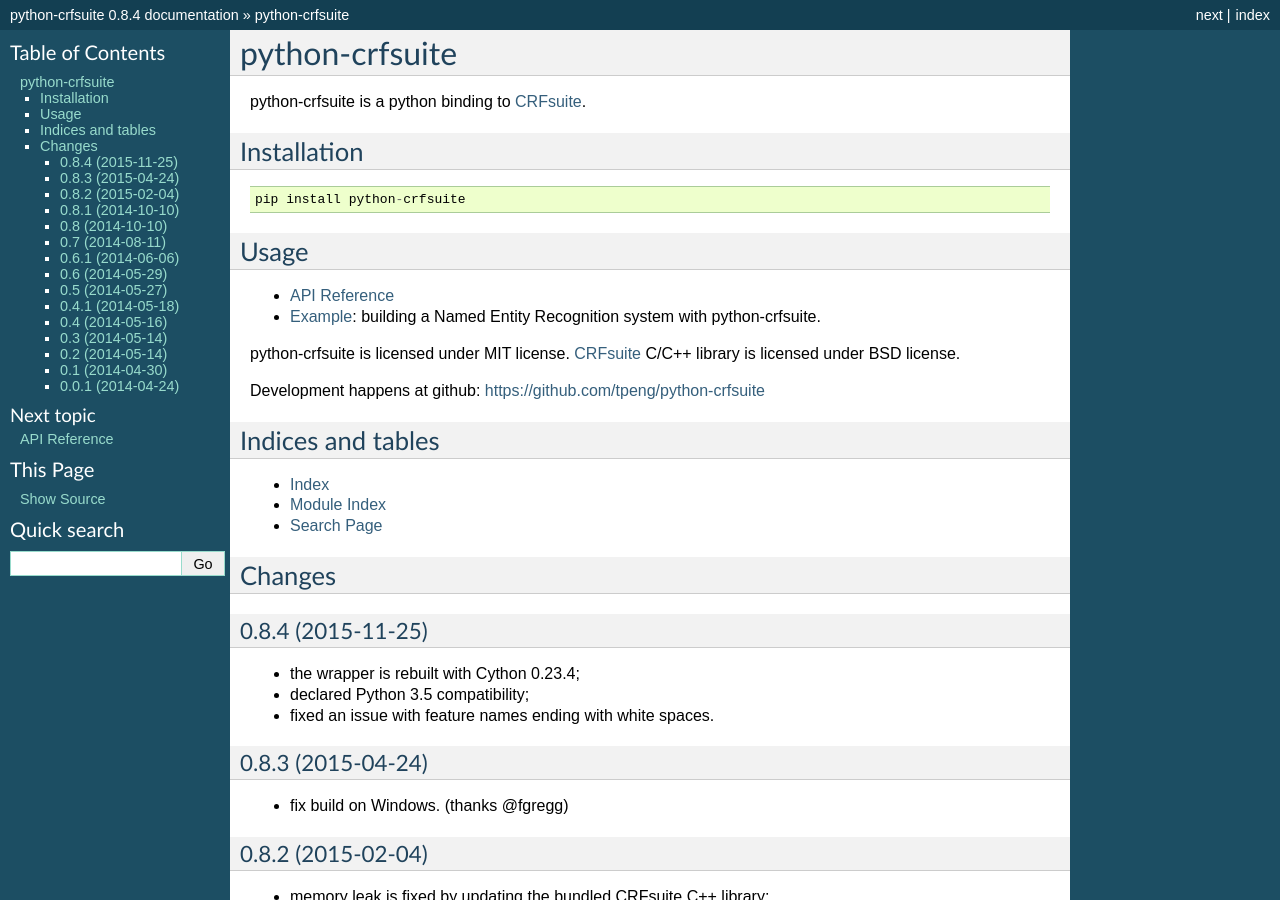
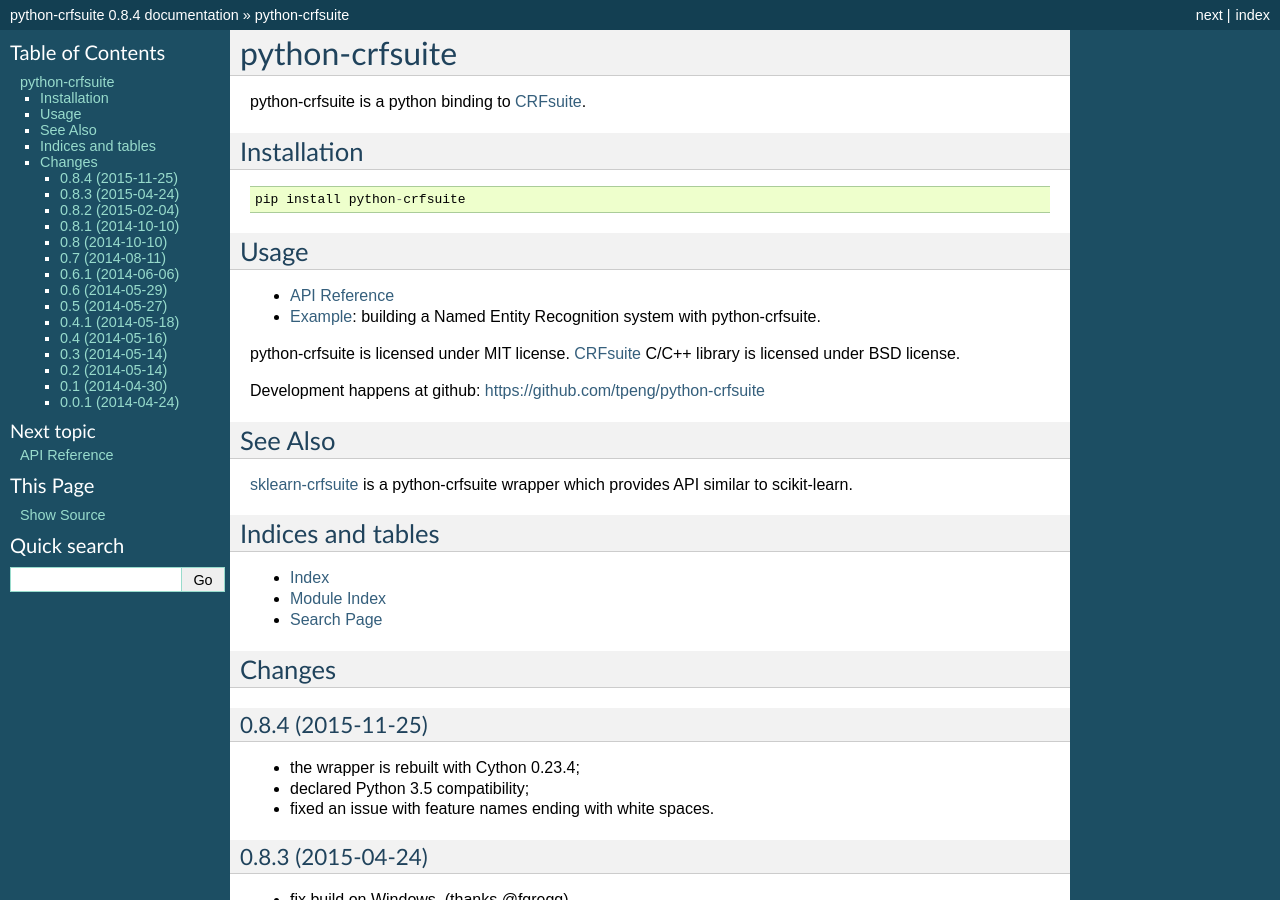
Before and after one commit to scrapinghub/python-crfsuite, a Sphinx documentation site: the page built from docs/index.rst, in a window 1280 px wide and 900 px high. Built offline with Sphinx 7.4.7, drawn with Linux system fonts in a browser that asks for light colours.

Commit message:
DOC suggest sklearn-crfsuite high-level wrapper

```diff
--- a/docs/index.rst
+++ b/docs/index.rst
@@ -32,6 +32,14 @@ Development happens at github: https://github.com/tpeng/python-crfsuite
 
    pycrfsuite
 
+See Also
+========
+
+sklearn-crfsuite_ is a python-crfsuite wrapper which provides
+API similar to scikit-learn.
+
+.. _sklearn-crfsuite: https://github.com/TeamHG-Memex/sklearn-crfsuite
+
 
 Indices and tables
 ==================
```
Also changed, not shown: README.rst (+8 -0 lines).
